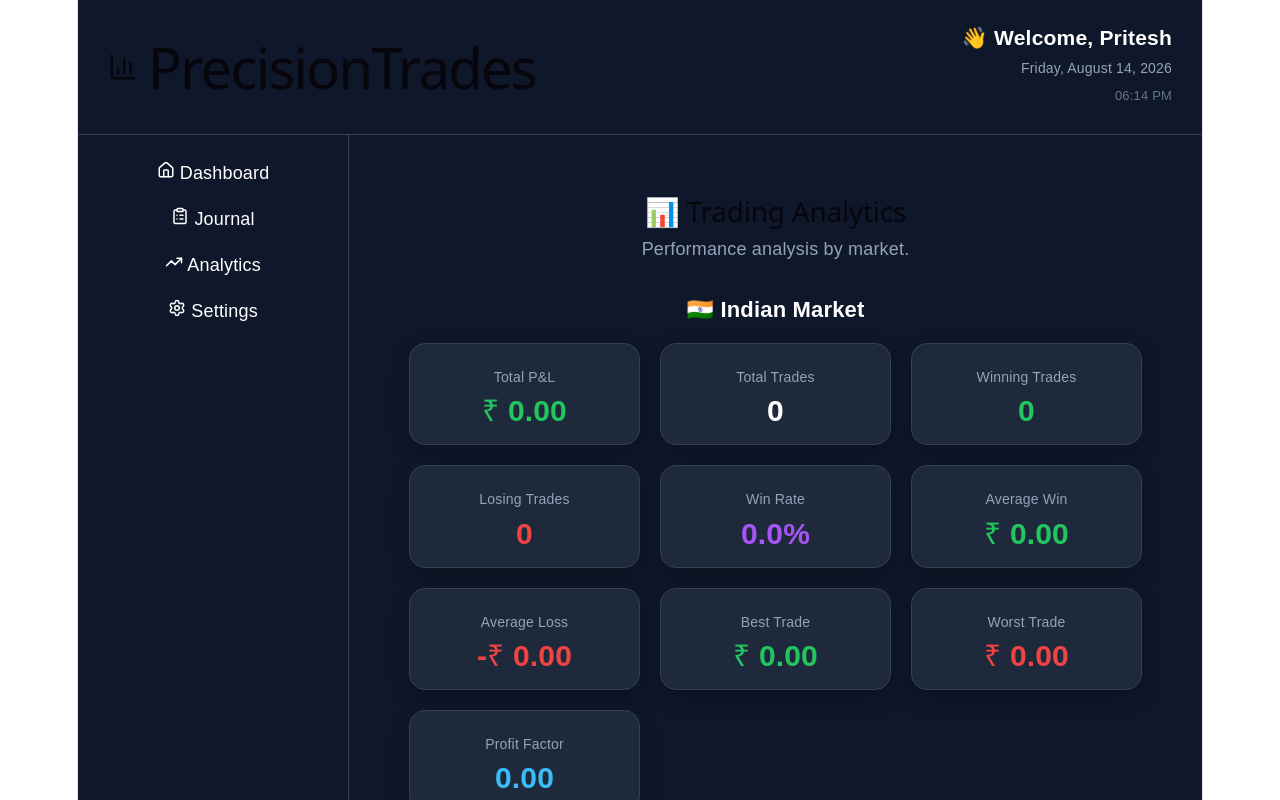
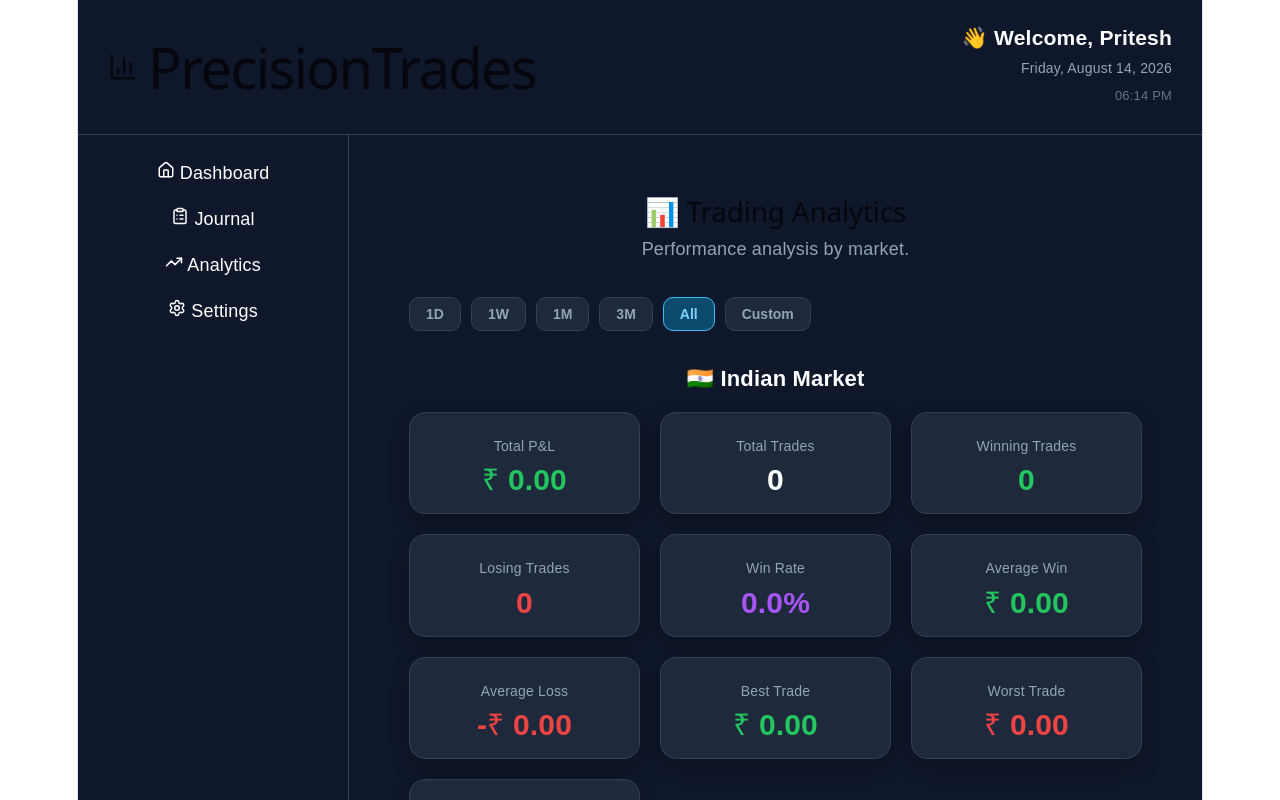
Before and after one commit to refuse21/PrecisionTrades, a React (Vite) app: page / in a window 1280 px wide. Both pictures are taken after a click on the element "Analytics". Shown: the top 800 px of the page. Built offline with nearby package versions, Linux system fonts and the light colour scheme.

Commit message:
Add time range filter (1D/1W/1M/3M/All/Custom) to Analytics

```diff
--- a/src/Analytics.jsx
+++ b/src/Analytics.jsx
@@ -1,4 +1,82 @@
+import { useState } from "react";
+
 export default function Analytics({ history = [] }) {
+  // ==========================================
+  // TIME RANGE FILTER
+  // ==========================================
+
+  const [filterRange, setFilterRange] = useState("all");
+  const [customStart, setCustomStart] = useState("");
+  const [customEnd, setCustomEnd] = useState("");
+
+  const filterOptions = [
+    { key: "1d", label: "1D" },
+    { key: "1w", label: "1W" },
+    { key: "1m", label: "1M" },
+    { key: "3m", label: "3M" },
+    { key: "all", label: "All" },
+    { key: "custom", label: "Custom" },
+  ];
+
+  // Trades store the closing date on `exitDate`, falling back to the
+  // entry `date` for any legacy/open records that lack it.
+  const getTradeDate = (trade) => trade.exitDate || trade.date;
+
+  const getRangeBounds = (range) => {
+    const now = new Date();
+    const end = new Date(now);
+    end.setHours(23, 59, 59, 999);
+
+    if (range === "custom") {
+      const start = customStart
+        ? new Date(`${customStart}T00:00:00`)
+        : null;
+      const customEndDate = customEnd
+        ? new Date(`${customEnd}T23:59:59`)
+        : end;
+
+      return { start, end: customEndDate };
+    }
+
+    let start = null;
+
+    if (range === "1d") {
+      start = new Date(now);
+      start.setHours(0, 0, 0, 0);
+    } else if (range === "1w") {
+      start = new Date(now);
+      start.setDate(start.getDate() - 7);
+      start.setHours(0, 0, 0, 0);
+    } else if (range === "1m") {
+      start = new Date(now);
+      start.setMonth(start.getMonth() - 1);
+      start.setHours(0, 0, 0, 0);
+    } else if (range === "3m") {
+      start = new Date(now);
+      start.setMonth(start.getMonth() - 3);
+      start.setHours(0, 0, 0, 0);
+    }
+
+    return { start, end };
+  };
+
+  const filteredHistory =
+    filterRange === "all"
+      ? history
+      : history.filter((trade) => {
+          const dateStr = getTradeDate(trade);
+          if (!dateStr) return false;
+
+          const tradeDate = new Date(`${dateStr}T12:00:00`);
+          if (Number.isNaN(tradeDate.getTime())) return false;
+
+          const { start, end } = getRangeBounds(filterRange);
+
+          if (start && tradeDate < start) return false;
+          if (end && tradeDate > end) return false;
+
+          return true;
+        });
   // ==========================================
   // MARKET CONFIGURATION
   // ==========================================
@@ -179,7 +257,7 @@ export default function Analytics({ history = [] }) {
 
   const marketAnalytics = markets.map(
     (market) => {
-      const trades = history.filter(
+      const trades = filteredHistory.filter(
         (trade) =>
           trade.market === market.key
       );
@@ -255,6 +333,98 @@ export default function Analytics({ history = [] }) {
         >
           Performance analysis by market.
         </p>
+      </div>
+
+      {/* ======================================
+          TIME RANGE FILTER
+      ====================================== */}
+
+      <div
+        style={{
+          display: "flex",
+          flexWrap: "wrap",
+          alignItems: "center",
+          gap: "10px",
+          marginBottom: "35px",
+        }}
+      >
+        {filterOptions.map((option) => {
+          const isActive = filterRange === option.key;
+
+          return (
+            <button
+              key={option.key}
+              onClick={() =>
+                setFilterRange(option.key)
+              }
+              style={{
+                padding: "8px 16px",
+                borderRadius: "10px",
+                border: isActive
+                  ? "1px solid #38bdf8"
+                  : "1px solid #334155",
+                background: isActive
+                  ? "#0c4a6e"
+                  : "#1e293b",
+                color: isActive
+                  ? "#7dd3fc"
+                  : "#94a3b8",
+                fontSize: "14px",
+                fontWeight: 600,
+                cursor: "pointer",
+              }}
+            >
+              {option.label}
+            </button>
+          );
+        })}
+
+        {filterRange === "custom" && (
+          <div
+            style={{
+              display: "flex",
+              alignItems: "center",
+              gap: "10px",
+              marginLeft: "6px",
+            }}
+          >
+            <input
+              type="date"
+              value={customStart}
+              onChange={(e) =>
+                setCustomStart(e.target.value)
+              }
+              style={{
+                background: "#1e293b",
+                border: "1px solid #334155",
+                borderRadius: "8px",
+                padding: "7px 10px",
+                color: "white",
+                fontSize: "14px",
+              }}
+            />
+
+            <span style={{ color: "#94a3b8" }}>
+              to
+            </span>
+
+            <input
+              type="date"
+              value={customEnd}
+              onChange={(e) =>
+                setCustomEnd(e.target.value)
+              }
+              style={{
+                background: "#1e293b",
+                border: "1px solid #334155",
+                borderRadius: "8px",
+                padding: "7px 10px",
+                color: "white",
+                fontSize: "14px",
+              }}
+            />
+          </div>
+        )}
       </div>
 
       {/* ======================================
```
